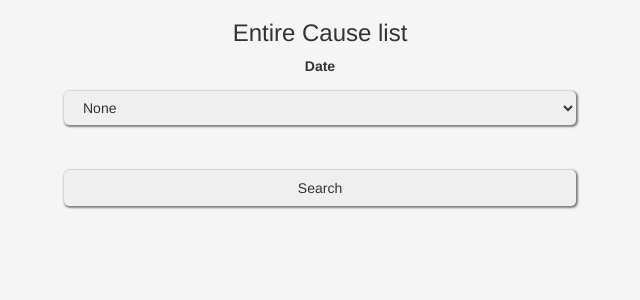
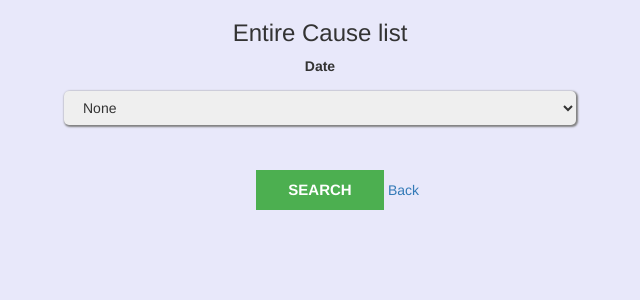
Before and after one commit to AasthaSinha2305/Savengers, a PHP site: page /html/php/causelist/EntireCauseList.php in a window 1280 px wide. Shown: the top 300 px of the page, without its empty margins (320-960 px from the left). Run offline with PHP 8.4, Linux system fonts and the light colour scheme; data that the repository does not hold is empty.

Commit message:
Update EntireCauseList.php

```diff
--- a/html/php/causelist/EntireCauseList.php
+++ b/html/php/causelist/EntireCauseList.php
@@ -8,6 +8,65 @@
     <title>Document</title>
     <link rel="stylesheet" href="https://maxcdn.bootstrapcdn.com/bootstrap/3.4.1/css/bootstrap.min.css?v=<?php echo time(); ?>"/>
     <link href="../../../css/seaching.css?v=<?php echo time(); ?>" rel="stylesheet" type="text/css" />
+    <style>
+        .header {
+  overflow: hidden;
+  background-color: #f1f1f1;
+  padding: 50px 50px;
+  text-align: center;
+  }
+  body{
+    margin: 0px;
+    padding: 0px;
+    text-align:center;
+    width: 100%;
+    background-color: #e6e6fae8;
+    }
+
+    input[type=text]{
+    width:20%;
+    padding:7px 10px;
+    margin: 10px 0;
+    display:inline-block;
+    border: 1px solid #ccc;
+    box-sizing: border-box;
+    }
+
+    button{
+    background-color:#4CAF50;
+    width: 10%;
+    padding: 9px 5px;
+    margin:10px 0px 0px 35px;
+    cursor:pointer;
+    border:none;
+    color:#ffffff;
+    font-size: 15px;
+    font-weight: bold;
+    }
+
+    button:hover{
+    opacity:0.8;
+    }
+
+    #un,#ps{
+    font-family:'Lato', sans-serif;
+    color: gray;
+    }
+
+
+    #container{
+        position: absolute;
+        top:0;
+        bottom: 0;
+        left: 0;
+        right: 0;
+        margin: auto;
+        width:600;
+        height: 300px;
+        text-align: center;
+    }
+    </style>
+
 
 </head>
 
@@ -24,7 +83,8 @@
             <option value="2021-01-01">2021-01-01</option>
         </select>
         <br><br>
-            <input type="submit" name="search" value="Search">
+            <button type="submit" name="search" value="Search">SEARCH</button>
+            <a href="causelist.html">Back</a>
         </form>
     </center>
 </body>
```
